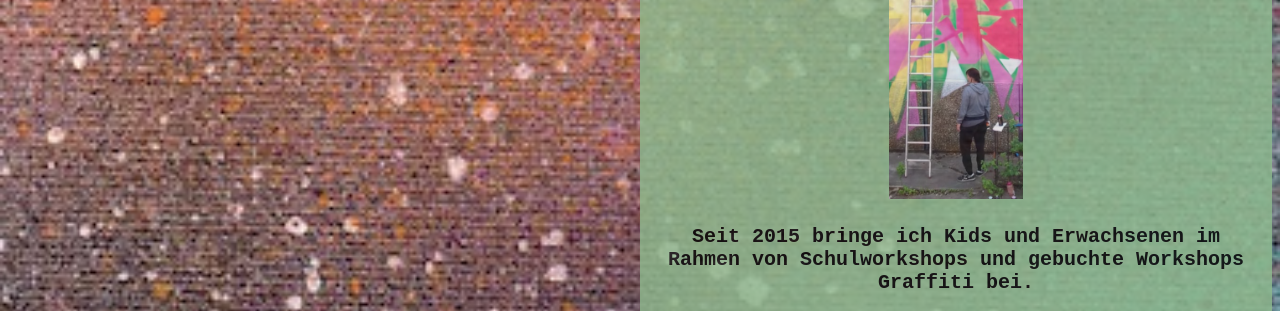
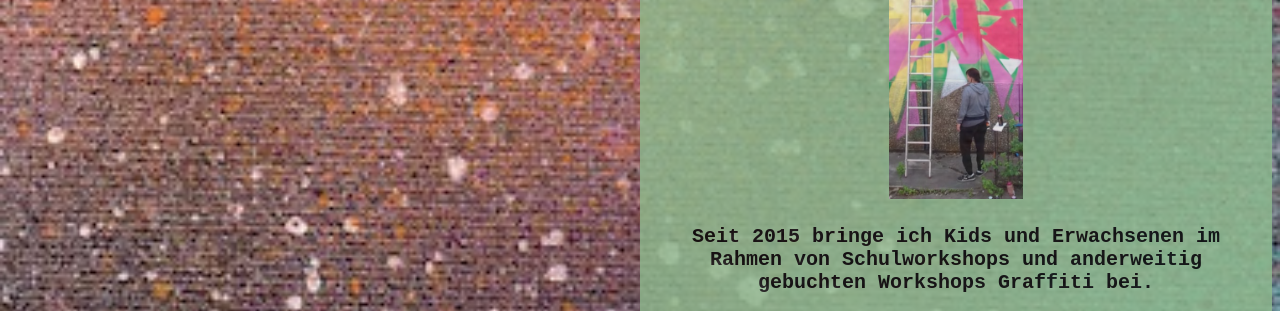
Before and after one commit to MitchByte/website-MitchHurryCans, a plain HTML site: page deaboutme.html in a window 1280 px wide. Shown: the part 478-789 px from the top of the page. Drawn offline with Linux system fonts and the light colour scheme; a web font is replaced by a local one.

Commit message:
Update deaboutme.html

```diff
--- a/deaboutme.html
+++ b/deaboutme.html
@@ -32,15 +32,15 @@
             <div class="aboutme">
                 <img src="images/wand.png" alt="Mitch infront of wall" height=200px>
                 <p>
-                    Seit 2015 bringe ich Kids und Erwachsenen im Rahmen von Schulworkshops und
-                    gebuchte Workshops Graffiti bei.
+                    Seit 2015 bringe ich Kids und Erwachsenen im Rahmen von Schulworkshops und anderweitig
+                    gebuchten Workshops Graffiti bei.
                 </p>
                 <p>Neben meiner Leidenschaft des Unterrichtens, liebe ich es
                 neue Sachen zu lernen wie Digital Design,
                     die Kunst des Programmierens oder das Kreieren von Web Applicationen.
                     <br>
                     Ich bin offen für neue Herausforderungen und Projekte.
-                    Wenn du auf der Suche nach jemanden bist der dir eine Wand gestaltet, einen unvergesslichen Workshop für dich und/oder dein Kind ausrichtet
+                    Wenn du auf der Suche nach jemanden bist der dir eine Wand gestaltet, einen unvergesslichen Workshop für dich und/oder deine Kinder ausrichtet
                     oder du eine kreative Idee brauchst, kontaktiere mich gerne über
                     <a href="./decontact.html">Kontakt</a>.
 
```
